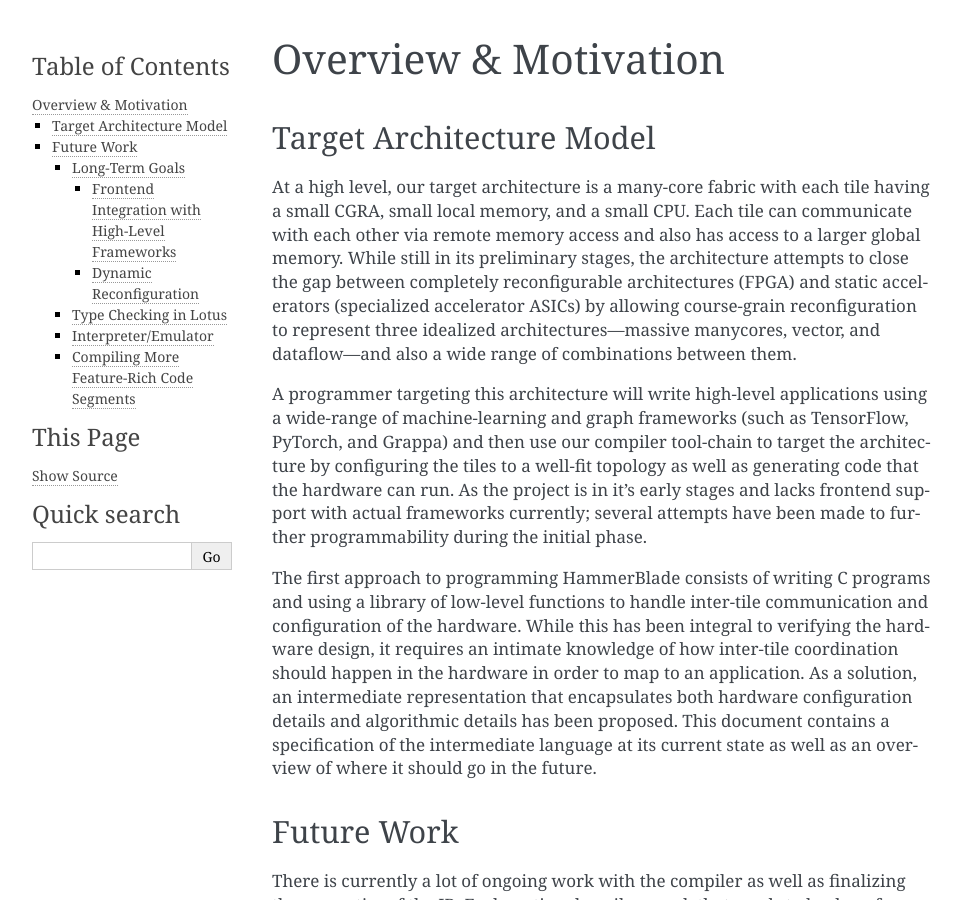
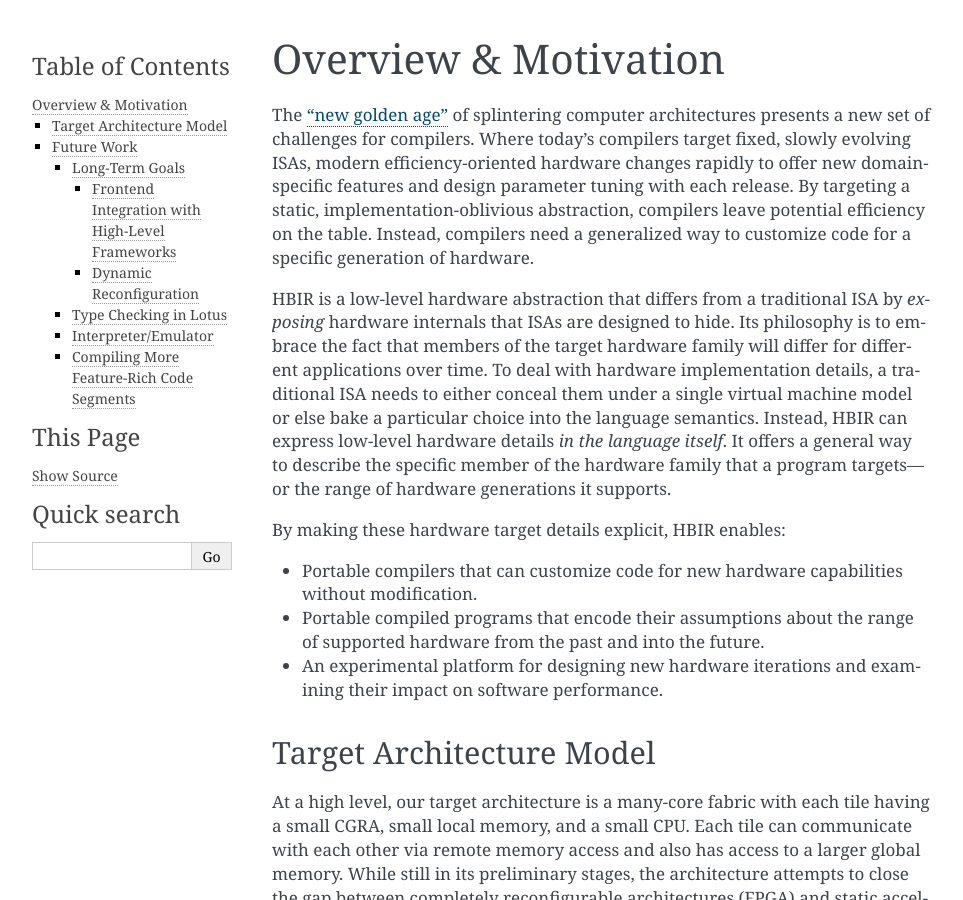
Before and after one commit to cucapra/hbir, a Sphinx documentation site: the page built from docs/overview.md, in a window 1280 px wide and 900 px high. Shown: the whole window, without its empty margins (148-1111 px from the left). Built offline with Sphinx 7.4.7, drawn with Linux system fonts in a browser that asks for light colours; formulas are drawn with MathJax 3.

Commit message:
New motiviation

```diff
--- a/docs/overview.md
+++ b/docs/overview.md
@@ -1,5 +1,25 @@
 Overview & Motivation
 =====================
+
+The ["new golden age"][ga] of splintering computer architectures presents a new set of challenges for compilers.
+Where today's compilers target fixed, slowly evolving ISAs,
+modern efficiency-oriented hardware changes rapidly to offer new domain-specific features and design parameter tuning with each release.
+By targeting a static, implementation-oblivious abstraction, compilers leave potential efficiency on the table.
+Instead, compilers need a generalized way to customize code for a specific generation of hardware.
+
+HBIR is a low-level hardware abstraction that differs from a traditional ISA by *exposing* hardware internals that ISAs are designed to hide.
+Its philosophy is to embrace the fact that members of the target hardware family will differ for different applications over time.
+To deal with hardware implementation details, a traditional ISA needs to either conceal them under a single virtual machine model or else bake a particular choice into the language semantics.
+Instead, HBIR can express low-level hardware details *in the language itself*.
+It offers a general way to describe the specific member of the hardware family that a program targets---or the range of hardware generations it supports.
+
+By making these hardware target details explicit, HBIR enables:
+
+- Portable compilers that can customize code for new hardware capabilities without modification.
+- Portable compiled programs that encode their assumptions about the range of supported hardware from the past and into the future.
+- An experimental platform for designing new hardware iterations and examining their impact on software performance.
+
+[ga]: https://cacm.acm.org/magazines/2019/2/234352-a-new-golden-age-for-computer-architecture/fulltext
 
 
 Target Architecture Model
```
